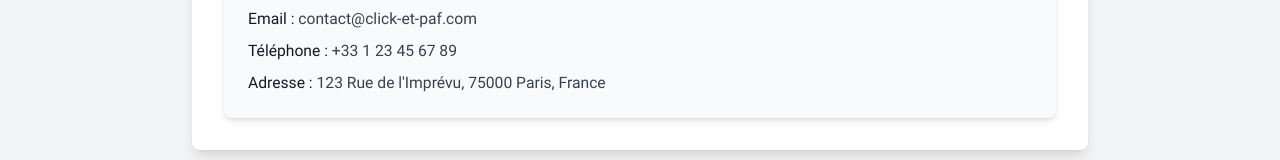
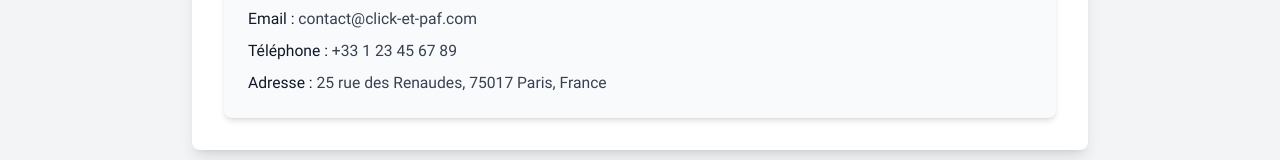
Before and after one commit to LuzBoger/click-et-paf, a React (Vite) app: page /contact in a window 1280 px wide. Shown: the part 1059-1219 px from the top of the page. Built offline with nearby package versions, Linux system fonts and the light colour scheme.

Commit message:
new update

```diff
--- a/src/pages/Contact.jsx
+++ b/src/pages/Contact.jsx
@@ -112,7 +112,7 @@ const Contact = () => {
                                 </p>
                                 <p className="text-gray-700">
                                     <span className="font-medium text-gray-900">Adresse : </span>
-                                    123 Rue de l'Imprévu, 75000 Paris, France
+                                    25 rue des Renaudes, 75017 Paris, France
                                 </p>
                             </div>
                         </div>
--- a/src/pages/LegalMentions.jsx
+++ b/src/pages/LegalMentions.jsx
@@ -58,7 +58,7 @@ const LegalMentions = () => {
               <strong className="text-gray-800">Nom de l’entreprise :</strong> ClicketPaf <br />
               <strong className="text-gray-800">Forme juridique :</strong> Société par Actions Simplifiée (SAS) <br />
               <strong className="text-gray-800">Capital social :</strong> 10 000 € <br />
-              <strong className="text-gray-800">Adresse :</strong> 123 Rue de l'Imprévu, 75000 Paris, France <br />
+              <strong className="text-gray-800">Adresse :</strong> 25 rue des Renaudes, 75017 Paris, France <br />
               <strong className="text-gray-800">Téléphone :</strong> +33 1 23 45 67 89 <br />
               <strong className="text-gray-800">Email :</strong> <a href="mailto:contact@click-et-paf.com" className="text-blue-600 hover:underline">contact@click-et-paf.com</a> <br />
               <strong className="text-gray-800">Numéro SIRET :</strong> 123 456 789 00012 <br />
```
